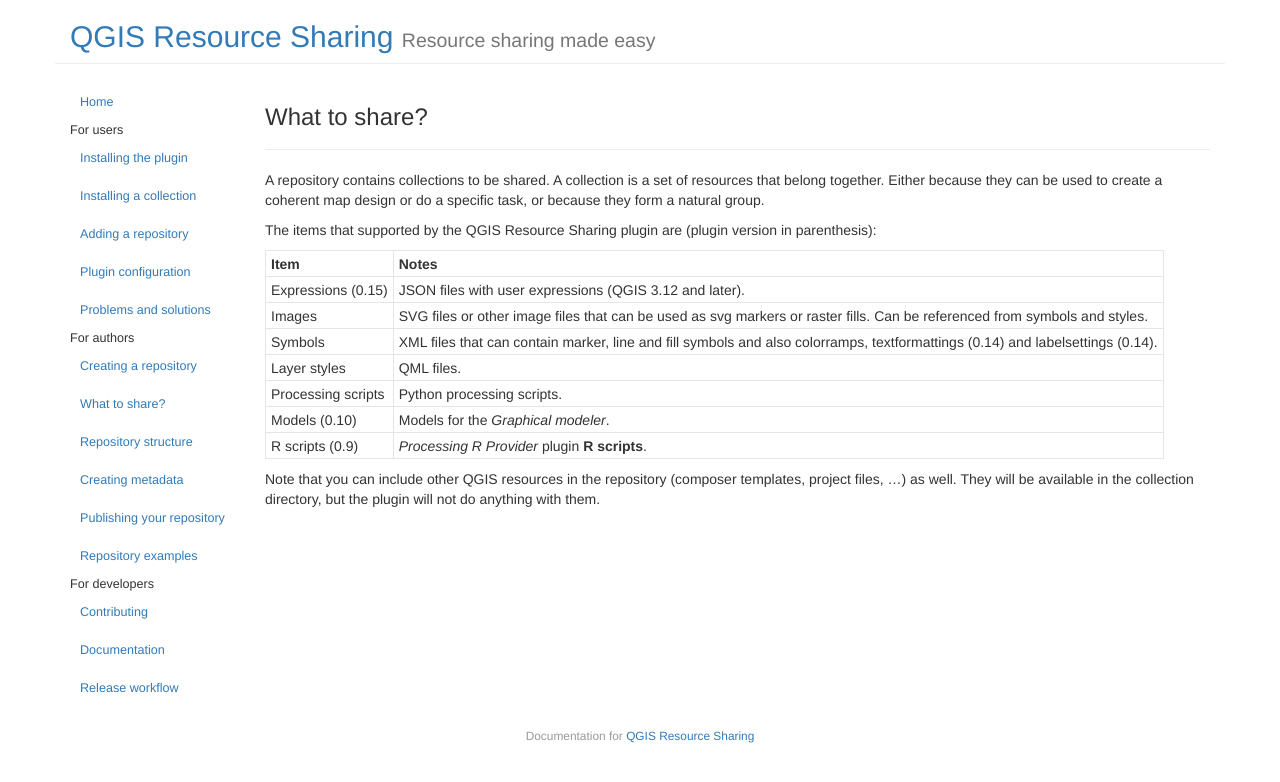
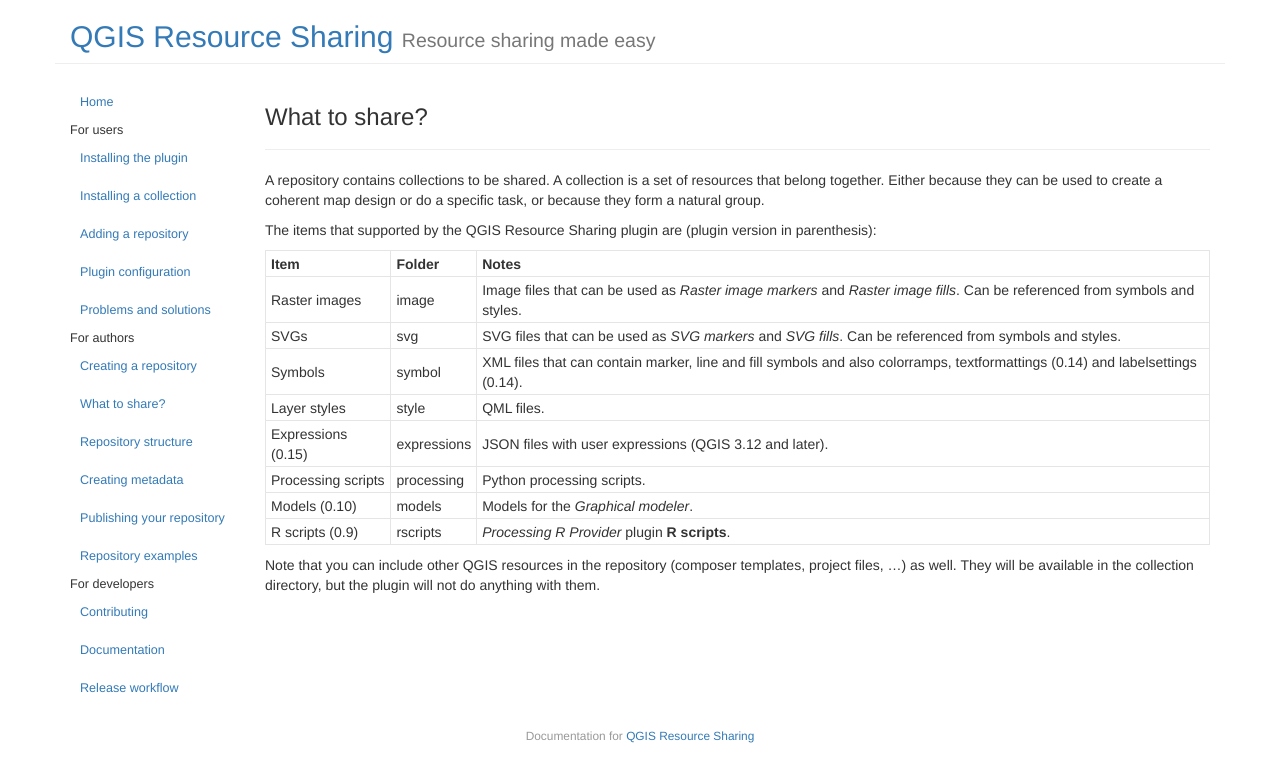
Before and after one commit to QGIS-Contribution/QGIS-ResourceSharing, a Jekyll site: the page built from _posts/2016-07-22-what-to-share.md, in a window 1280 px wide. Shown: the top 782 px of the page. Built offline with Jekyll 4.4.1, drawn with Linux system fonts in a browser that asks for light colours.

Commit message:
Update 2016-07-22-what-to-share.md

```diff
--- a/_posts/2016-07-22-what-to-share.md
+++ b/_posts/2016-07-22-what-to-share.md
@@ -14,15 +14,16 @@
 The items that supported by the QGIS Resource Sharing plugin are
 (plugin version in parenthesis):
 
-Item | Notes
---- | ---
-Expressions (0.15) | JSON files with user expressions (QGIS 3.12 and later).
-Images | SVG files or other image files that can be used as svg markers or raster fills. Can be referenced from symbols and styles.
-Symbols | XML files that can contain marker, line and fill symbols and also colorramps, textformattings (0.14) and labelsettings (0.14).
-Layer styles | QML files.
-Processing scripts | Python processing scripts.
-Models (0.10) | Models for the *Graphical modeler*.
-R scripts (0.9) | *Processing R Provider* plugin **R scripts**.
+Item | Folder | Notes
+--- | --- | ---
+Raster images | image | Image files that can be used as *Raster image markers* and *Raster image fills*. Can be referenced from symbols and styles.
+SVGs | svg | SVG files that can be used as *SVG markers* and *SVG fills*. Can be referenced from symbols and styles.
+Symbols | symbol | XML files that can contain marker, line and fill symbols and also colorramps, textformattings (0.14) and labelsettings (0.14).
+Layer styles | style | QML files.
+Expressions (0.15) | expressions | JSON files with user expressions (QGIS 3.12 and later).
+Processing scripts | processing | Python processing scripts.
+Models (0.10) | models | Models for the *Graphical modeler*.
+R scripts (0.9) | rscripts | *Processing R Provider* plugin **R scripts**.
 
 Note that you can include other QGIS resources in the repository
 (composer templates, project files, ...) as well.
```
